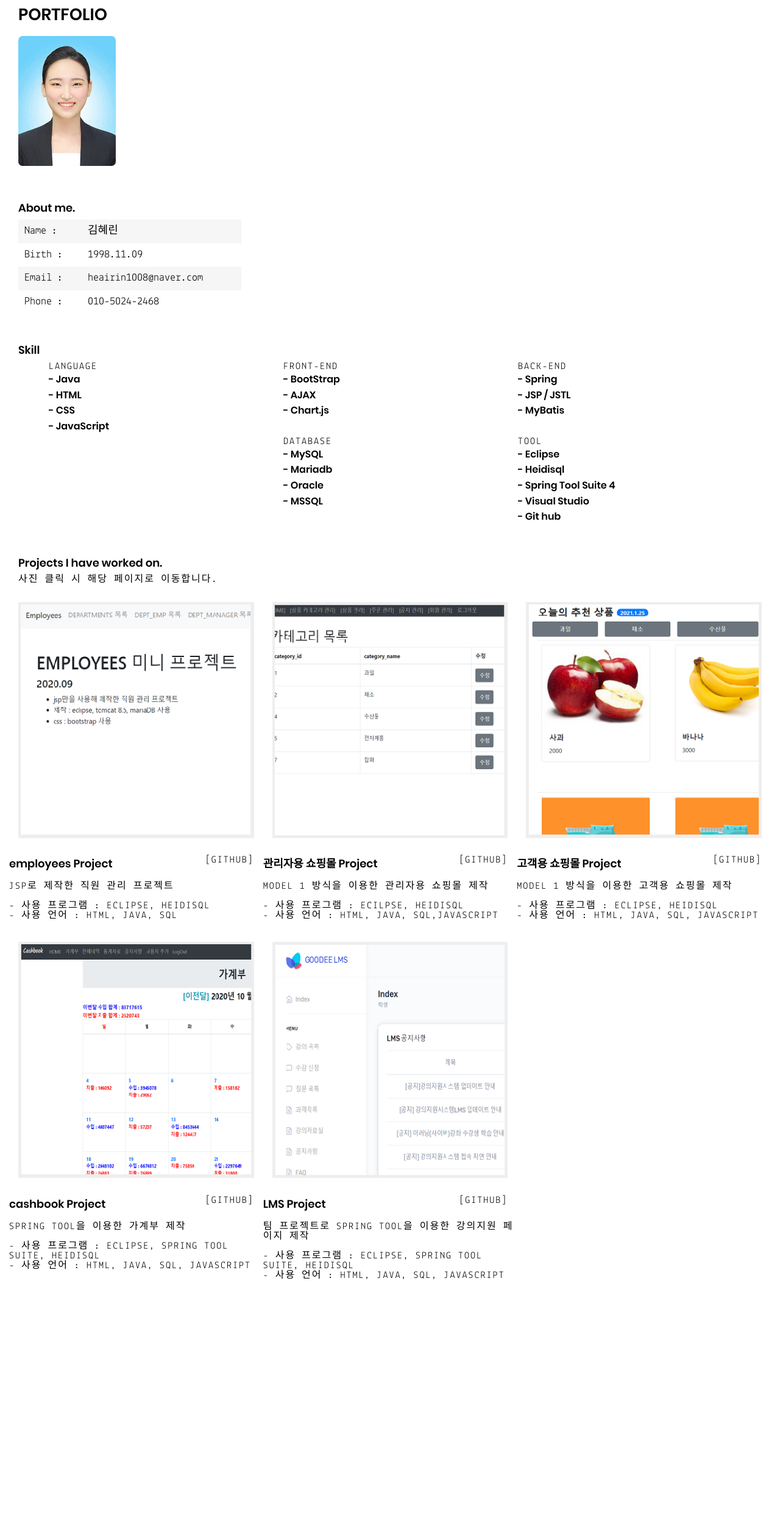
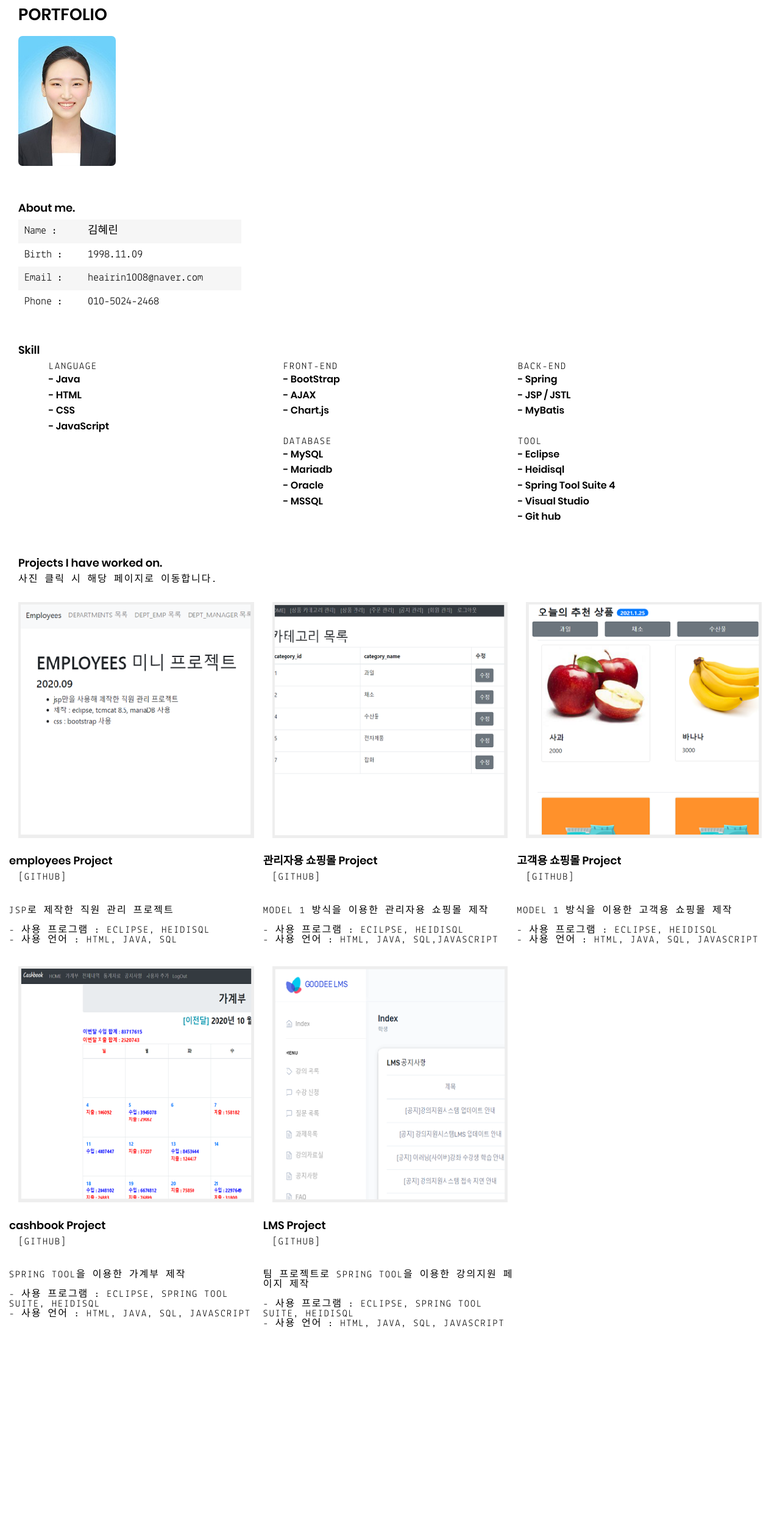
Before and after one commit to heairin1008/heairin1008.github.io, a Jekyll site: the page built from index.html, in a window 1280 px wide. Shown: the whole page at 61% size. Built offline with Jekyll 4.4.1, drawn with Linux system fonts in a browser that asks for light colours; before the commit the page ends 2402 px from its top, so only the background shows below that.

Commit message:
Update index.html

```diff
--- a/index.html
+++ b/index.html
@@ -95,8 +95,8 @@
 								</div>
 							</a>
 							<br>
-							<h3 style="display:inline-block;">{{ item.project.title }}</h3>
-							<a class="h2" href="{{item.project.url}}" target="_blank" style="float:right; display:inline-block;">[GitHub]</a>
+							<h3>{{ item.project.title }}</h3>
+							<a class="h2" href="{{item.project.url}}" target="_blank">[GitHub]</a>
 							<br>
 							<span class="h2">{{ item.project.type }}</span>
 
```
